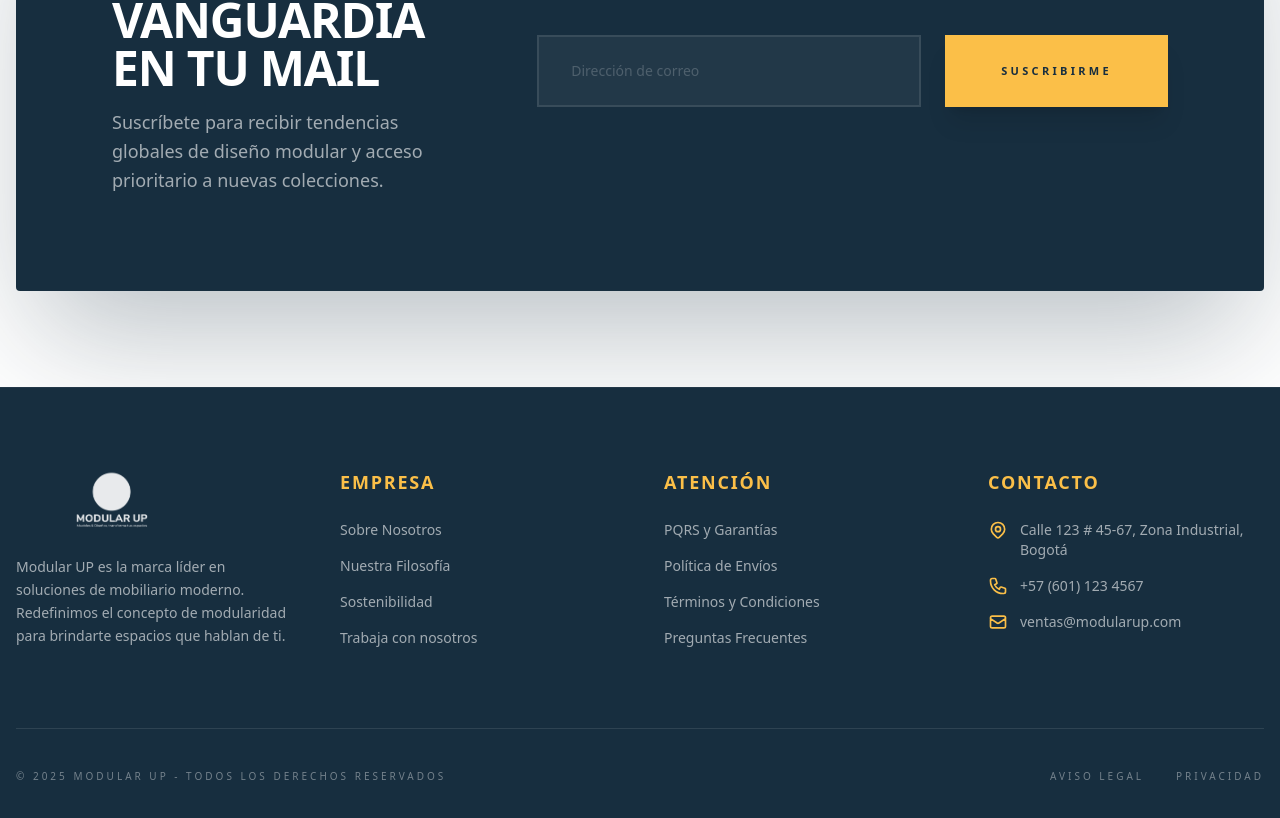
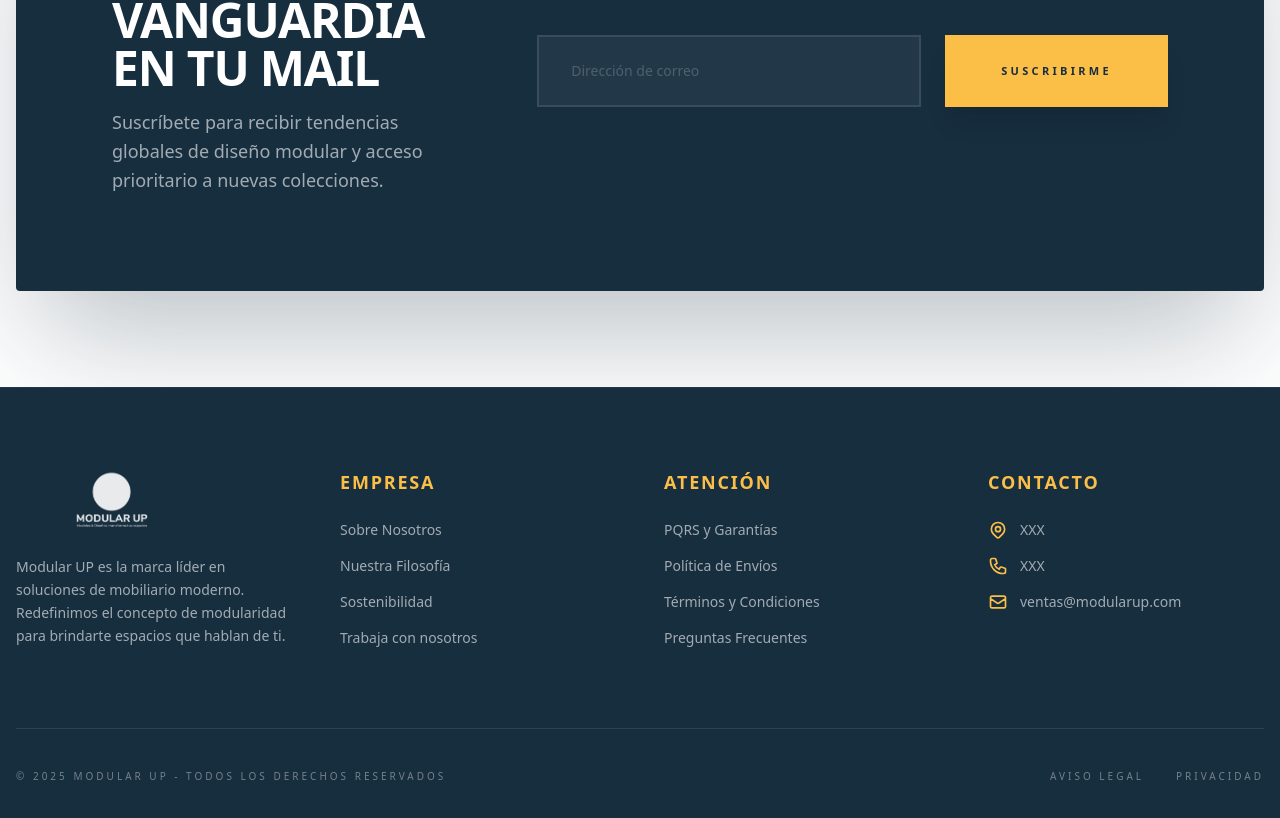
Before and after one commit to JS-Marinn/modularup, a Next.js app: page / in a window 1280 px wide. Shown: the part 5416-6234 px from the top of the page. Built offline with nearby package versions, Linux system fonts and the light colour scheme.

Commit message:
Update Footer.tsx

```diff
--- a/components/Footer.tsx
+++ b/components/Footer.tsx
@@ -49,11 +49,11 @@ export default function Footer() {
                         <ul className="text-white/60 text-sm space-y-4">
                             <li className="flex items-start gap-3">
                                 <svg className="w-5 h-5 text-accent shrink-0" fill="none" stroke="currentColor" viewBox="0 0 24 24"><path strokeLinecap="round" strokeLinejoin="round" strokeWidth="2" d="M17.657 16.657L13.414 20.9a1.998 1.998 0 01-2.827 0l-4.244-4.243a8 8 0 1111.314 0z" /><path strokeLinecap="round" strokeLinejoin="round" strokeWidth="2" d="M15 11a3 3 0 11-6 0 3 3 0 016 0z" /></svg>
-                                <span>Calle 123 # 45-67, Zona Industrial, Bogotá</span>
+                                <span>XXX</span>
                             </li>
                             <li className="flex items-center gap-3">
                                 <svg className="w-5 h-5 text-accent shrink-0" fill="none" stroke="currentColor" viewBox="0 0 24 24"><path strokeLinecap="round" strokeLinejoin="round" strokeWidth="2" d="M3 5a2 2 0 012-2h3.28a1 1 0 01.948.684l1.498 4.493a1 1 0 01-.502 1.21l-2.257 1.13a11.042 11.042 0 005.516 5.516l1.13-2.257a1 1 0 011.21-.502l4.493 1.498a1 1 0 01.684.949V19a2 2 0 01-2 2h-1C9.716 21 3 14.284 3 6V5z" /></svg>
-                                <span>+57 (601) 123 4567</span>
+                                <span>XXX</span>
                             </li>
                             <li className="flex items-center gap-3">
                                 <svg className="w-5 h-5 text-accent shrink-0" fill="none" stroke="currentColor" viewBox="0 0 24 24"><path strokeLinecap="round" strokeLinejoin="round" strokeWidth="2" d="M3 8l7.89 5.26a2 2 0 002.22 0L21 8M5 19h14a2 2 0 002-2V7a2 2 0 00-2-2H5a2 2 0 00-2 2v10a2 2 0 002 2z" /></svg>
```
